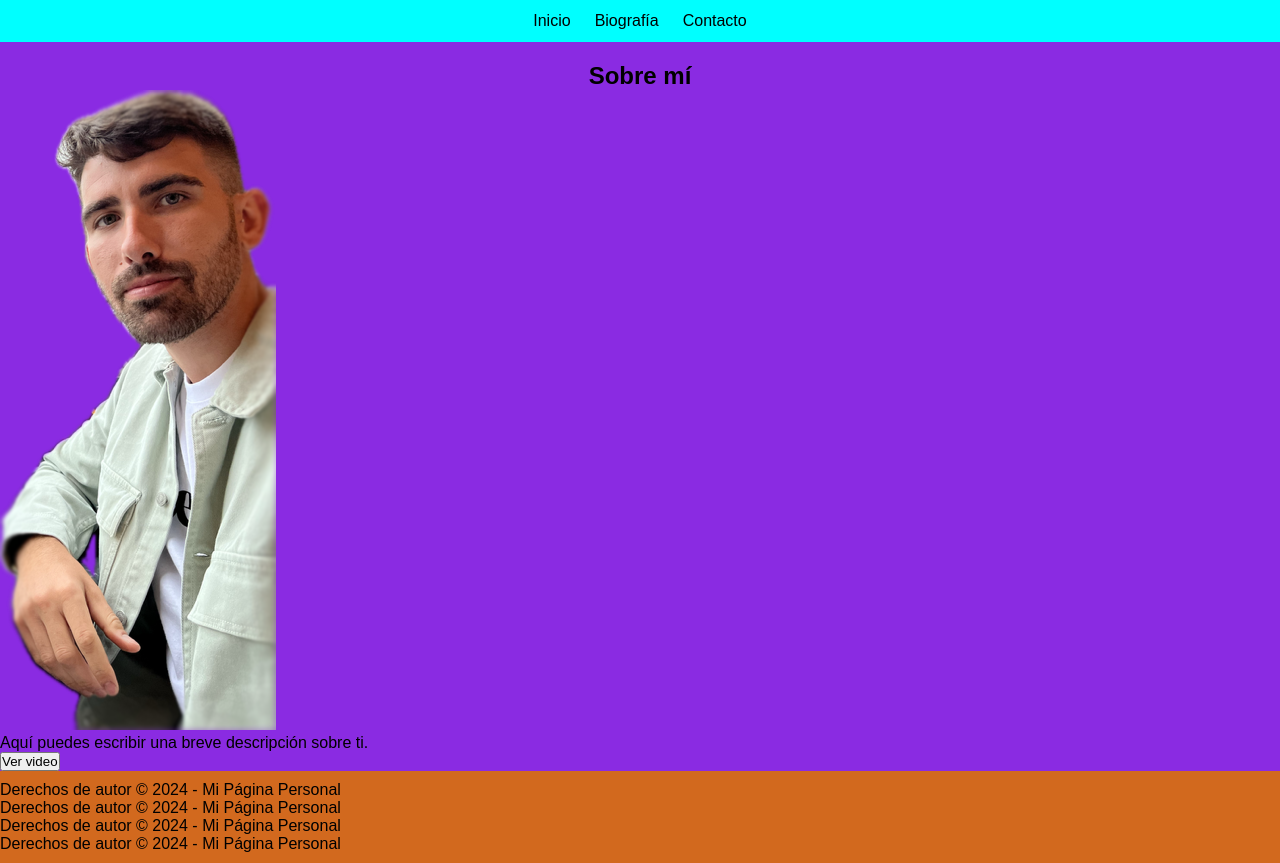
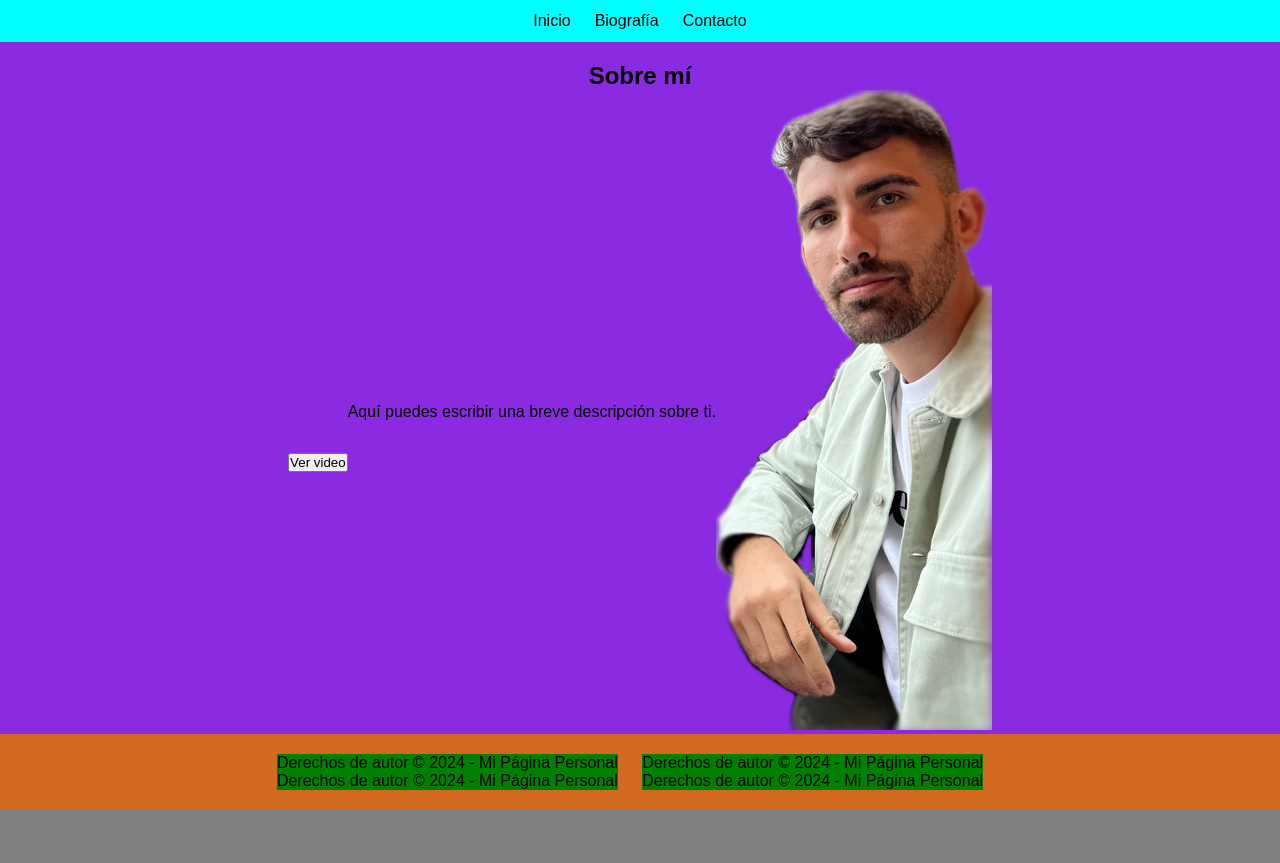
Before and after one commit to saulet1995/web_alex, a plain HTML site: page index.html in a window 1280 px wide. After the commit the page ends 810 px from the top, so only its background shows below. Drawn offline with Linux system fonts and the light colour scheme.

Commit message:
Jugando con la colocación de los elementos del section y sus divs(imagen, texto, etc.)

```diff
--- a/styles.css
+++ b/styles.css
@@ -37,10 +37,7 @@ nav ul {
 }
 
 nav ul li {
-
     padding: 12px;
-
-
 }
 
 nav ul li:hover {
@@ -63,6 +60,30 @@ section {
 
 footer {
     background-color: chocolate;
-    padding-top: 10px;
-    padding-bottom: 10px;
+    padding-top: 20px;
+    padding-bottom: 20px;
+    text-align: center;
 }
+
+footer div {
+    display: inline-block;
+    margin-right: 20px;
+    background-color: green;
+}
+
+.presentacion {
+    display: flex;
+    flex-direction: row-reverse;
+    justify-content: center;
+    align-items: center;
+}
+
+div.foto {}
+
+.descripcion {}
+
+div.descripcion p {}
+
+.boton {
+    margin-top: 100px;
+}
```
